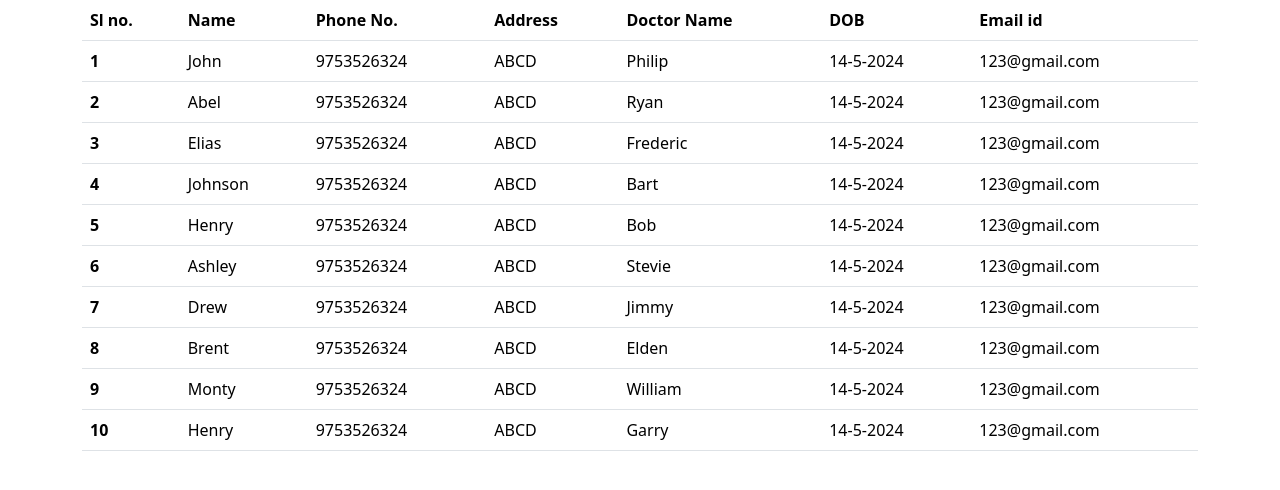
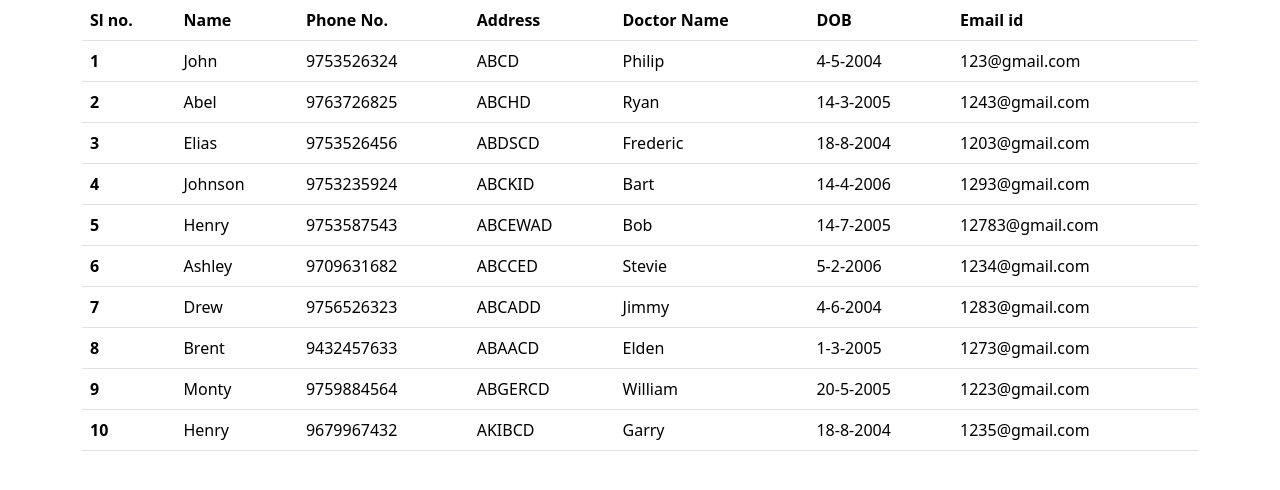
Before and after one commit to 0MadGaming0/Patient-App, a plain HTML site: page viewall.html in a window 1280 px wide. Drawn offline with nearby package versions, Linux system fonts and the light colour scheme.

Commit message:
Patient App

```diff
--- a/viewall.html
+++ b/viewall.html
@@ -34,83 +34,83 @@
                         <td>9753526324</td>
                         <td>ABCD</td>
                         <td>Philip</td>
-                        <td>14-5-2024</td>
+                        <td>4-5-2004</td>
                         <td>123@gmail.com</td>
                       </tr>
                       <tr>
                         <th scope="row">2</th>
                         <td>Abel</td>
-                        <td>9753526324</td>
-                        <td>ABCD</td>
+                        <td>9763726825</td>
+                        <td>ABCHD</td>
                         <td>Ryan</td>
-                        <td>14-5-2024</td>
-                        <td>123@gmail.com</td>
+                        <td>14-3-2005</td>
+                        <td>1243@gmail.com</td>
                       </tr>
                       <tr>
                         <th scope="row">3</th>
                         <td>Elias</td>
-                        <td>9753526324</td>
-                        <td>ABCD</td>
+                        <td>9753526456</td>
+                        <td>ABDSCD</td>
                         <td>Frederic</td>
-                        <td>14-5-2024</td>
-                        <td>123@gmail.com</td>
+                        <td>18-8-2004</td>
+                        <td>1203@gmail.com</td>
                       </tr>
                       <tr>
                         <th scop="row">4</th>
                         <td>Johnson</td>
-                        <td>9753526324</td>
-                        <td>ABCD</td>
+                        <td>9753235924</td>
+                        <td>ABCKID</td>
                         <td>Bart</td>
-                        <td>14-5-2024</td>
-                        <td>123@gmail.com</td>
+                        <td>14-4-2006</td>
+                        <td>1293@gmail.com</td>
                       </tr><tr>
                         <th scop="row">5</th>
                         <td>Henry</td>
-                        <td>9753526324</td>
-                        <td>ABCD</td>
+                        <td>9753587543</td>
+                        <td>ABCEWAD</td>
                         <td>Bob</td>
-                        <td>14-5-2024</td>
-                        <td>123@gmail.com</td>
+                        <td>14-7-2005</td>
+                        <td>12783@gmail.com</td>
                       </tr><tr>
                         <th scop="row">6</th>
                         <td>Ashley</td>
-                        <td>9753526324</td>
-                        <td>ABCD</td>
+                        <td>9709631682</td>
+                        <td>ABCCED</td>
                         <td>Stevie</td>
-                        <td>14-5-2024</td>
-                        <td>123@gmail.com</td>
+                        <td>5-2-2006</td>
+                        <td>1234@gmail.com</td>
                       </tr><tr>
                         <th scop="row">7</th>
                         <td>Drew</td>
-                        <td>9753526324</td>
-                        <td>ABCD</td>
+                        <td>9756526323</td>
+                        <td>ABCADD</td>
                         <td>Jimmy</td>
-                        <td>14-5-2024</td>
-                        <td>123@gmail.com</td>
+                        <td>4-6-2004</td>
+                        <td>1283@gmail.com</td>
                       </tr><tr>
                         <th scop="row">8</th>
                         <td>Brent</td>
-                        <td>9753526324</td>
-                        <td>ABCD</td>
+                        <td>9432457633</td>
+                        <td>ABAACD</td>
                         <td>Elden</td>
-                        <td>14-5-2024</td>
-                        <td>123@gmail.com</td>
+                        <td>1-3-2005</td>
+                        <td>1273@gmail.com</td>
                       </tr><tr>
                         <th scop="row">9</th>
                         <td>Monty</td>
-                        <td>9753526324</td>
-                        <td>ABCD</td>
+                        <td>9759884564</td>
+                        <td>ABGERCD</td>
                         <td>William</td>
-                        <td>14-5-2024</td>
-                        <td>123@gmail.com</td>
+                        <td>20-5-2005</td>
+                        <td>1223@gmail.com</td>
                       </tr><tr>
                         <th scop="row">10</th>
                         <td>Henry</td>
-                        <td>9753526324</td>
-                        <td>ABCD</td>
+                        <td>9679967432</td>
+                        <td>AKIBCD</td>
                         <td>Garry</td>
-                        <td>14-5-2024</td>
-                        <td>123@gmail.com</td>
+                        <td>18-8-2004</td>
+                        <td>1235@gmail.com</td>
                       </tr>
                     </tbody>
                   </table>
```
